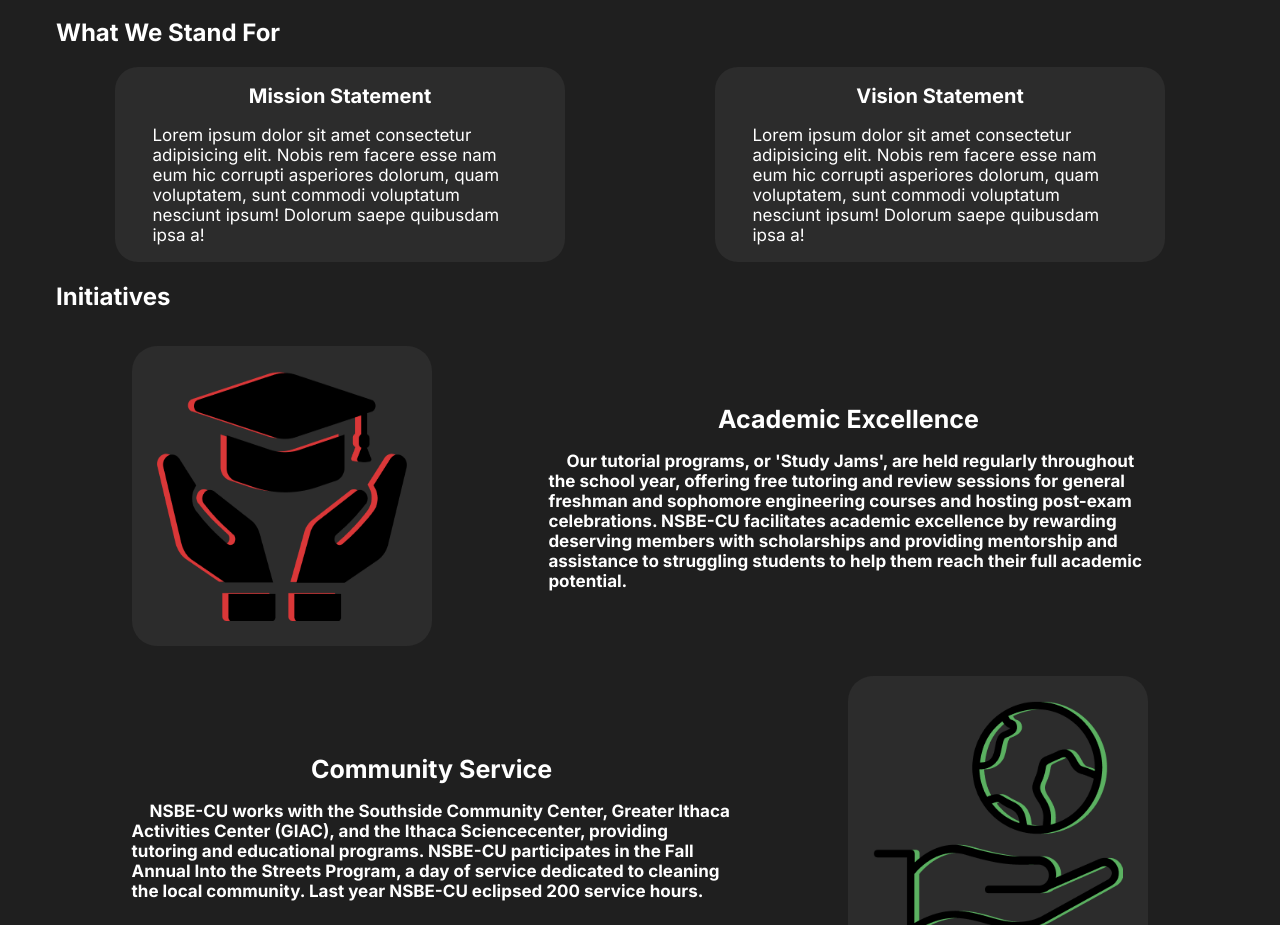
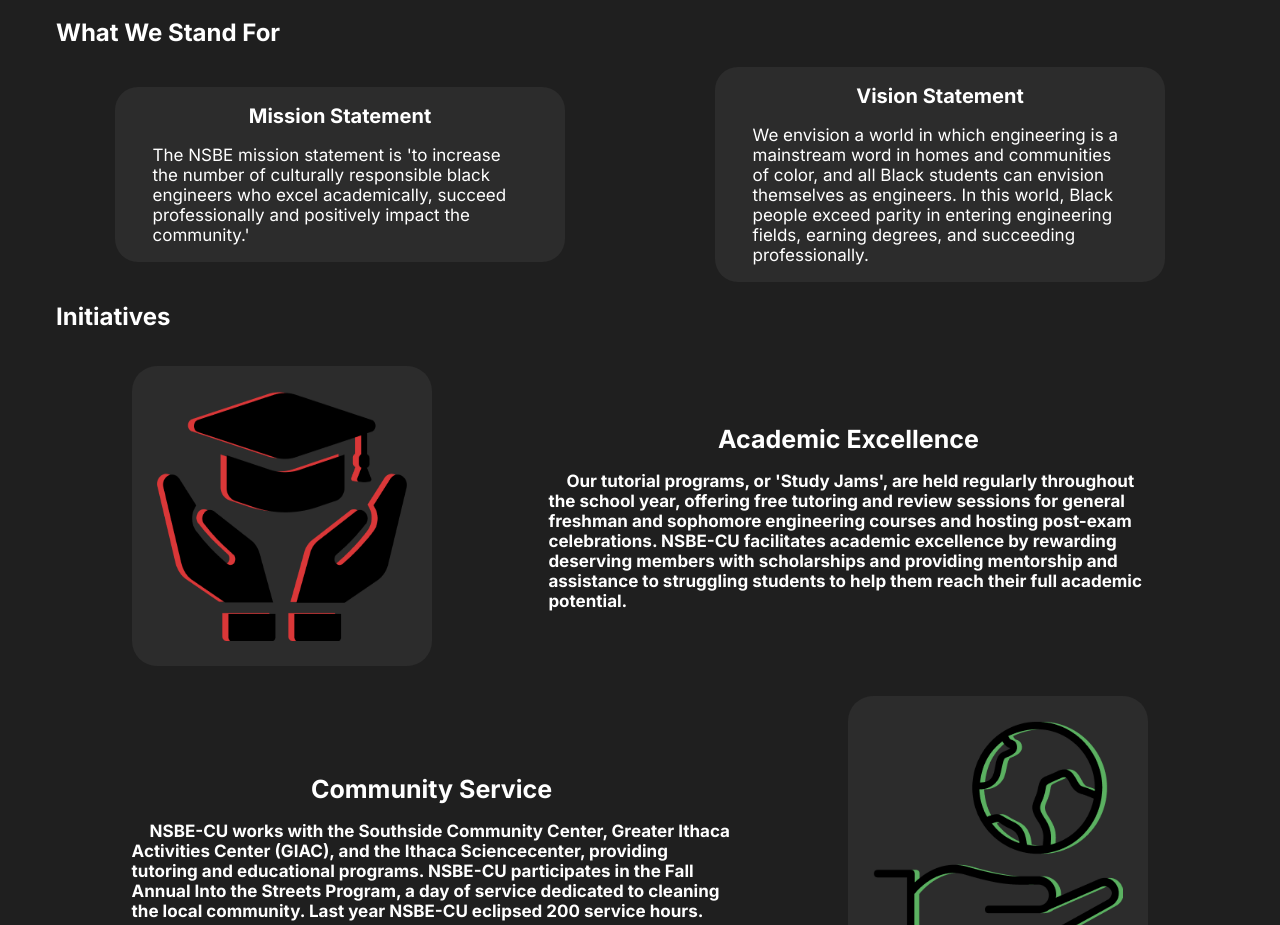
Before and after one commit to nsbecornell/nsbecornell.github.io, a Next.js app in the folder nsbe-website/: page / in a window 1280 px wide. Shown: the part 873-1798 px from the top of the page. Built offline with nearby package versions, Linux system fonts and the light colour scheme.

Commit message:
Replace dummy text for mission and vision statement on home page with valid text

```diff
--- a/nsbe-website/src/app/page.tsx
+++ b/nsbe-website/src/app/page.tsx
@@ -37,33 +37,39 @@
           <Heading position="absolute" sx={headingStyling}>Black Engineers at Cornell University</Heading>
         </Center>
       </Flex>
+
+
       <Box as="section" className={styles.introSection}>
         <Heading sx={headingStyling}>Who We Are</Heading>
         <Text sx={textStyle}>Lorem ipsum dolor sit amet, consectetur adipiscing elit. Suspendisse condimentum eget lacus gravida lacinia. Suspendisse viverra tellus a justo finibus, eu blandit purus egestas. Aliquam porttitor volutpat tellus eget scelerisque. In lobortis quis nisi vel malesuada. Quisque lectus est, suscipit ut sapien eu, pharetra accumsan mauris. Orci varius natoque penatibus et magnis dis parturient montes, nascetur ridiculus mus. In sagittis justo pulvinar urna posuere posuere. Integer dui magna, feugiat eu arcu et, placerat feugiat turpis. Praesent lacinia enim vel pretium cursus. Integer sodales turpis nibh, vehicula elementum magna iaculis id. Phasellus sapien libero, imperdiet sed faucibus vitae, feugiat vel nulla. Integer eleifend orci sit amet enim dignissim, vitae pharetra neque cursus.</Text>
         <Text sx={textStyle}>Nullam commodo sapien quis malesuada posuere. Nunc laoreet ipsum risus, id sagittis tortor blandit nec. Vivamus sollicitudin nisl sed quam lacinia molestie. Etiam mauris arcu, sodales dapibus maximus quis, bibendum at dui. Phasellus vel ante eu lacus ultricies pellentesque sed non sapien. Maecenas placerat ut tortor vitae laoreet. Praesent sagittis orci turpis, et pulvinar ipsum auctor a. Fusce id consectetur turpis, a tempus nulla. Cras auctor tincidunt velit, lobortis dapibus tellus. Class aptent taciti sociosqu ad litora torquent per conubia nostra, per inceptos himenaeos. Curabitur molestie iaculis orci rhoncus imperdiet. Vestibulum ac nunc mattis, rutrum odio sed, suscipit arcu.</Text>
       </Box>
+
+
       <Box as="section" className={styles.valuesSection}>
         <Heading sx={headingStyling}>What We Stand For</Heading>
         <Flex direction="column" align="center">
           <HStack spacing={150}>
             <TextContainer
               title="Mission Statement"
-              message="Lorem ipsum dolor sit amet consectetur adipisicing elit. Nobis rem facere esse nam eum hic corrupti asperiores dolorum, quam voluptatem, sunt commodi voluptatum nesciunt ipsum! Dolorum saepe quibusdam ipsa a!"
+              message="The NSBE mission statement is 'to increase the number of culturally responsible black engineers who excel academically, succeed professionally and positively impact the community.'"
             />
             <TextContainer
               title="Vision Statement"
-              message="Lorem ipsum dolor sit amet consectetur adipisicing elit. Nobis rem facere esse nam eum hic corrupti asperiores dolorum, quam voluptatem, sunt commodi voluptatum nesciunt ipsum! Dolorum saepe quibusdam ipsa a!"
+              message="We envision a world in which engineering is a mainstream word in homes and communities of color, and all Black students can envision themselves as engineers. In this world, Black people exceed parity in entering engineering fields, earning degrees, and succeeding professionally."
             />
           </HStack>
         </Flex>
       </Box>
+
+
       <Box as="section">
         <Heading sx={headingStyling}>Initiatives</Heading>
         <Flex justify="center" gap="10%">
             <ImageContainer src={AcademicExcellence.src} fallbackSrc="" alt=""/>
             <Flex direction='column' wrap='wrap' align='center' justify="center" >
               <Heading sx={headingStyling} marginBottom={0} fontSize={25}>Academic Excellence</Heading>
-              <Text sx={textStyle} maxWidth={600} fontSize={20} fontWeight="bold">Our tutorial programs, or 'Study Jams', are held regularly throughout the school year, offering free tutoring and review sessions for general freshman and sophomore engineering courses and hosting post-exam celebrations. NSBE-CU facilitates academic excellence by rewarding deserving members with scholarships and providing mentorship and assistance to struggling students to help them reach their full academic potential.
+              <Text sx={textStyle} maxWidth={600} fontSize={20} fontWeight="bold">Our tutorial programs, or &apos;Study Jams&apos;, are held regularly throughout the school year, offering free tutoring and review sessions for general freshman and sophomore engineering courses and hosting post-exam celebrations. NSBE-CU facilitates academic excellence by rewarding deserving members with scholarships and providing mentorship and assistance to struggling students to help them reach their full academic potential.
               </Text>
             </Flex>
         </Flex>
```
